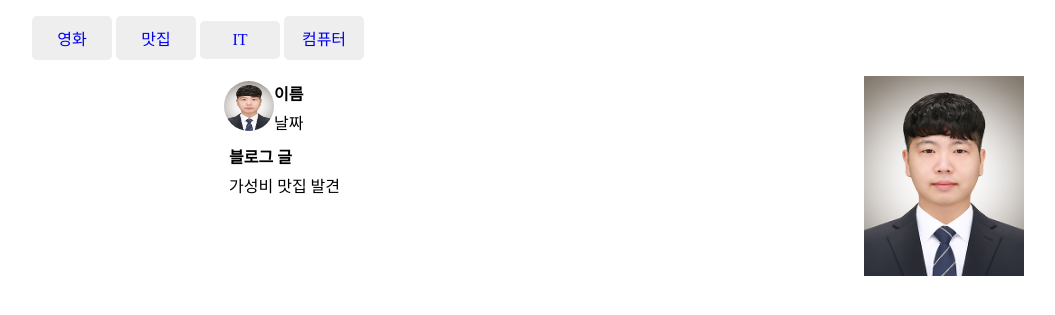
After one commit to aka-ryu/study, a PHP site: page /homework.html in a window 1280 px wide. The commit adds this page. Shown: the top 315 px of the page, without its empty margins (16-1071 px from the left). Run offline with PHP 8.4, Linux system fonts and the light colour scheme.

Commit message:
2021/12/29

```diff
--- /dev/null
+++ b/apple/html&css/css/homework.css
@@ -0,0 +1,43 @@
+.container {
+    width: 800px;
+    margin-left: auto;
+    margin-right: auto;
+    display: block;
+}
+
+.blog-content {
+    width: 80%;
+    height: 200px;
+    float: left;
+}
+
+.blog-img {
+    width: 20%;
+    height: 200px;
+    float: left;
+}
+
+.blog-profile {
+    width: 50px;
+    height: 50px;
+    border-radius: 50px;
+    float: left;
+}
+
+.blog-name {
+    float: left;
+}
+
+.navbar li {
+    display: inline-block;
+    width: 60px;
+    text-align: center;
+    background: #eee;
+    padding: 10px;
+    border-radius: 5px;
+}
+
+.navbar a {
+    font-size: 16px;
+    text-decoration: none;
+}
--- /dev/null
+++ b/apple/html&css/homework.html
@@ -0,0 +1,40 @@
+<!DOCTYPE html>
+<html lang="ko">
+<head>
+<meta charset="UTF-8">
+<link href="css/homework.css" rel="stylesheet">
+<title>Document</title>
+</head>
+<body>
+
+    <nav>
+        <ul class="navbar">
+            <li><a href="#">영화</a></li>
+            <li><a href="#">맛집</a></li>
+            <li><a href="#">IT</a></li>
+            <li><a href="#">컴퓨터</a></li>
+        </ul>
+    </nav>
+
+    <div class="container">
+        <div class="blog-content">
+            <div>
+                <img src="me.jpg" class="blog-profile">
+                <div class="blot-name">
+                    <h4 style="margin: 5px;">이름</h4>
+                    <p style="margin: 5px;">날짜</p>
+                </div>
+            </div>
+            <div style="clear: both;"></div>
+            <div>
+                <h4 style="margin: 5px;">블로그 글</h4>
+                <p style="margin: 5px;">가성비 맛집 발견</p>
+            </div>
+        </div>
+        <div class="blog-img">
+            <img src="me.jpg" width="100%" height="100%">
+        </div>
+    </div>
+
+</body>
+</html>
--- /dev/null
+++ b/php/Variable.php
@@ -0,0 +1,6 @@
+!<!DOCTYPE html>
+<html>
+  <body>
+
+  </body>
+</html>
```
Also changed, not shown: apple/html&css/css/layout2.css (added, +34 -0 lines), apple/html&css/css/main.css (+19 -8 lines), apple/html&css/layout1.html (+5 -3 lines), apple/html&css/layout2.html (added, +17 -0 lines), php/comparison.php (added, +14 -0 lines), php/function.php (added, +27 -0 lines), php/index.php (added, +33 -0 lines), php/number.php (added, +8 -0 lines), php/parameter.php (added, +10 -0 lines), apple/html&css/img/me.jpg (renamed from apple/html&css/me.jpg), apple/html&css/img/shoes.jpg (added), 3 other files.
